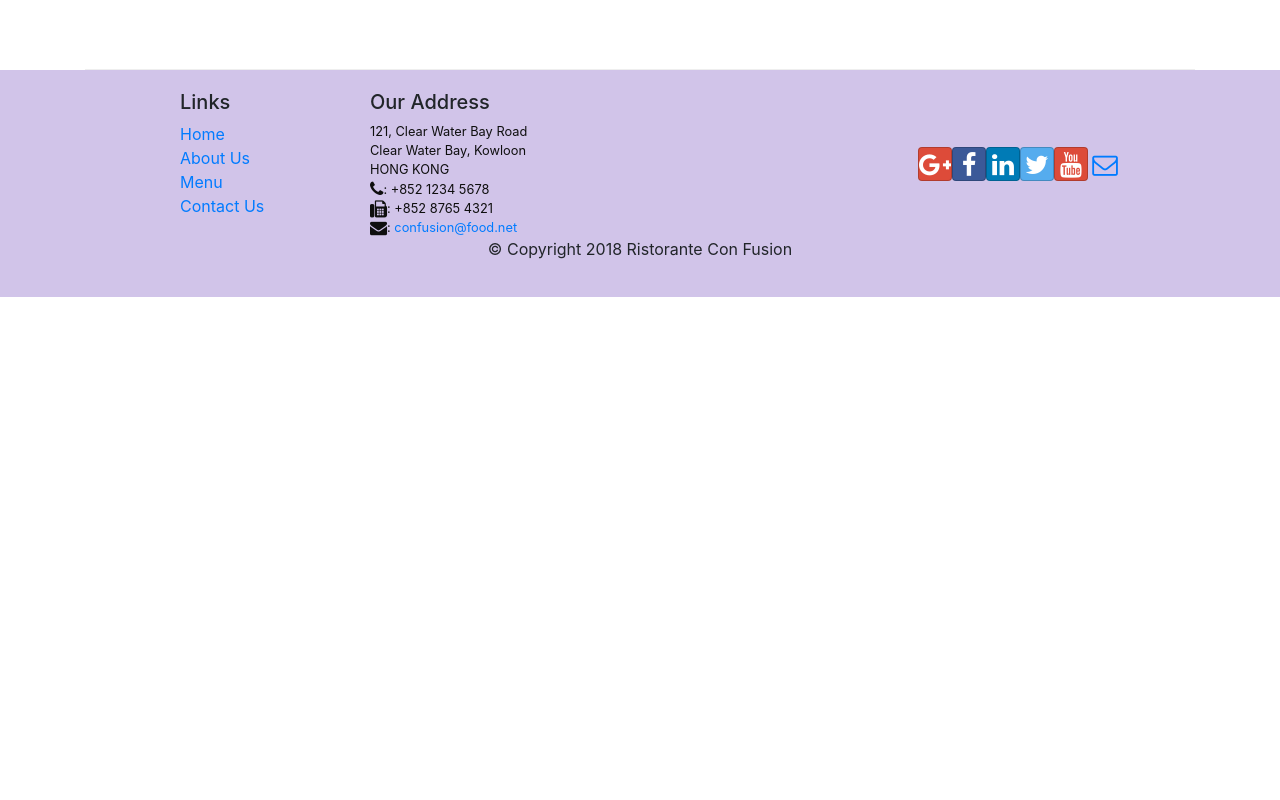
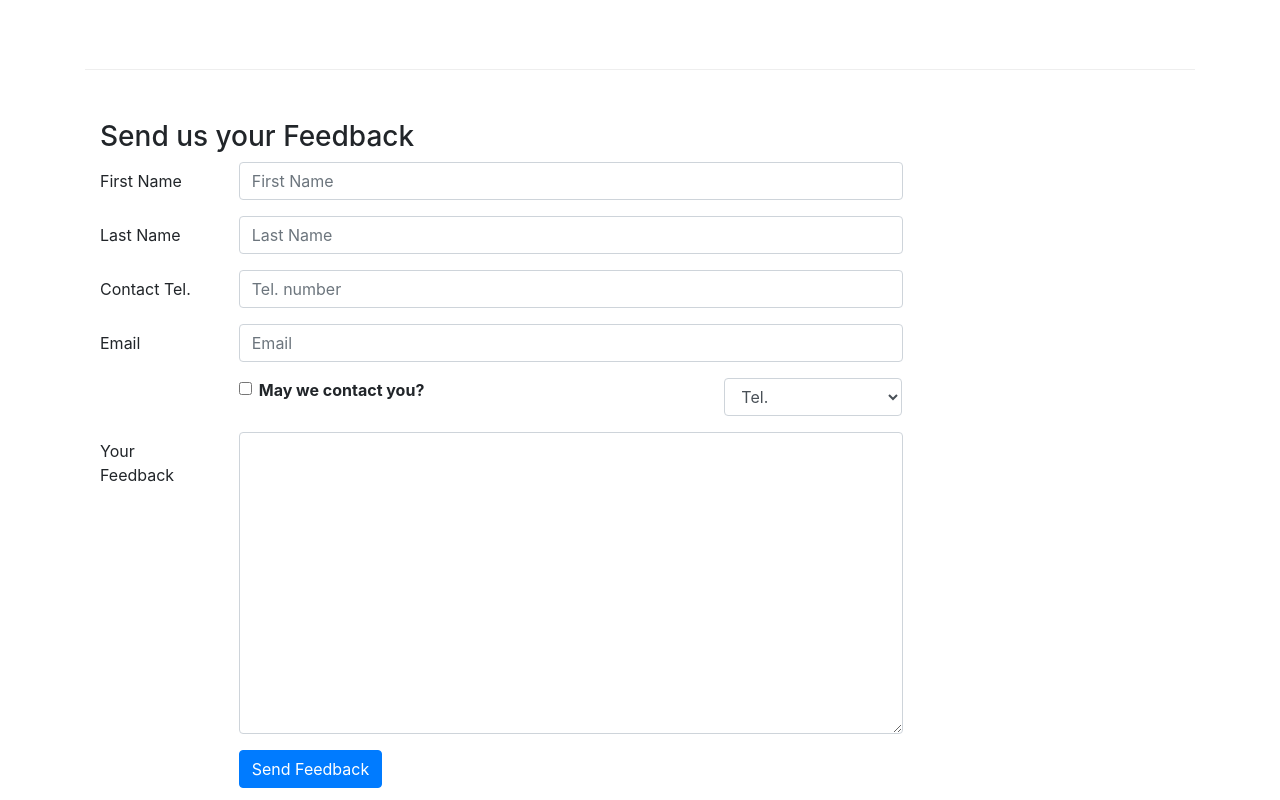
Before and after one commit to pattyish/_confusion, a React (Create React App) app: page /contactus in a window 1280 px wide. Shown: the part 820-1620 px from the top of the page. Before the commit the page ends 1117 px from the top, so only its background shows below. Built offline with nearby package versions, Linux system fonts and the light colour scheme.

Commit message:
use of reactstarp forms and controlled form

```diff
--- a/src/components/ContactComponent.js
+++ b/src/components/ContactComponent.js
@@ -1,8 +1,46 @@
 import React from "react";
-import { Breadcrumb, BreadcrumbItem } from "reactstrap";
+import {
+  Breadcrumb,
+  BreadcrumbItem,
+  Button,
+  Form,
+  FormGroup,
+  Label,
+  Input,
+  Col,
+} from "reactstrap";
 import { Link } from "react-router-dom";
 
-function Contact(props) {
+class Contact extends React.Component {
+  constructor(props) {
+    super(props);
+    this.state = {
+      firstname: '',
+      lastname: "",
+      telnum: "",
+      email: "",
+      agree: false,
+      contactType: "Tel",
+      message: "",
+    };
+    this.handleInputChange = this.handleInputChange.bind(this);
+    this.handleSubmit = this.handleSubmit.bind(this);
+  }
+  handleInputChange(event) {
+    const target = event.target;
+    const value = target.type === 'checkbox' ? target.checked : target.value;
+    const name = target.name;
+    this.setState({
+      [name]: value
+    });
+  }
+
+  handleSubmit(event) {
+    console.log('Current State is: ' + JSON.stringify(this.state));
+    alert('Current State is: ' + JSON.stringify(this.state));
+    event.preventDefault();
+}
+  render() {
     return (
       <div className="container">
         <div className="row">
@@ -63,8 +101,126 @@ function Contact(props) {
             </div>
           </div>
         </div>
+        <div className="row row-content">
+          <div className="col-12">
+            <h3>Send us your Feedback</h3>
+          </div>
+          <div className="col-12 col-md-9">
+            <Form onSubmit={this.handleSubmit}>
+              <FormGroup row>
+                <Label htmlFor="firstname" md={2}>
+                  First Name
+                </Label>
+                <Col md={10}>
+                  <Input
+                    type="text"
+                    id="firstname"
+                    name="firstname"
+                    placeholder="First Name"
+                    value={this.state.firstname}
+                    onChange={this.handleInputChange}
+                  />
+                </Col>
+              </FormGroup>
+              <FormGroup row>
+                <Label htmlFor="lastname" md={2}>
+                  Last Name
+                </Label>
+                <Col md={10}>
+                  <Input
+                    type="text"
+                    id="lastname"
+                    name="lastname"
+                    placeholder="Last Name"
+                    value={this.state.lastname}
+                    onChange={this.handleInputChange}
+                  />
+                </Col>
+              </FormGroup>
+              <FormGroup row>
+                <Label htmlFor="telnum" md={2}>
+                  Contact Tel.
+                </Label>
+                <Col md={10}>
+                  <Input
+                    type="tel"
+                    id="telnum"
+                    name="telnum"
+                    placeholder="Tel. number"
+                    value={this.state.telnum}
+                    onChange={this.handleInputChange}
+                  />
+                </Col>
+              </FormGroup>
+              <FormGroup row>
+                <Label htmlFor="email" md={2}>
+                  Email
+                </Label>
+                <Col md={10}>
+                  <Input
+                    type="email"
+                    id="email"
+                    name="email"
+                    placeholder="Email"
+                    value={this.state.email}
+                    onChange={this.handleInputChange}
+                  />
+                </Col>
+              </FormGroup>
+              <FormGroup row>
+                <Col md={{ size: 6, offset: 2 }}>
+                  <FormGroup check>
+                    <Label check>
+                      <Input
+                        type="checkbox"
+                        name="agree"
+                        checked={this.state.agree}
+                        onChange={this.handleInputChange}
+                      />{" "}
+                      <strong>May we contact you?</strong>
+                    </Label>
+                  </FormGroup>
+                </Col>
+                <Col md={{ size: 3, offset: 1 }}>
+                  <Input
+                    type="select"
+                    name="contactType"
+                    value={this.state.contactType}
+                    onChange={this.handleInputChange}
+                  >
+                    <option>Tel.</option>
+                    <option>Email</option>
+                  </Input>
+                </Col>
+              </FormGroup>
+              <FormGroup row>
+                <Label htmlFor="message" md={2}>
+                  Your Feedback
+                </Label>
+                <Col md={10}>
+                  <Input
+                    type="textarea"
+                    id="message"
+                    name="message"
+                    rows="12"
+                    value={this.state.message}
+                    onChange={this.handleInputChange}
+                  ></Input>
+                </Col>
+              </FormGroup>
+              <FormGroup row>
+                <Col md={{ size: 10, offset: 2 }}>
+                  <Button type="submit" color="primary">
+                    Send Feedback
+                  </Button>
+                </Col>
+              </FormGroup>
+            </Form>
+          </div>
+        </div>
       </div>
     );
   }
+}
 
 export default Contact;
--- a/src/components/MainComponent.js
+++ b/src/components/MainComponent.js
@@ -5,6 +5,7 @@ import Menu from "./MenuComponent";
 import Contact from "./ContactComponent";
 import Footer from "./FooterComponent";
 import DishDetails from "./DishdetailComponet";
+import About from "./aboutComponent";
 import { DISHES } from "../shared/dishes";
 import { COMMENTS } from "../shared/comments";
 import { LEADERS } from "../shared/leaders";
@@ -59,6 +60,7 @@ class Main extends Component {
           />
           <Route path="/menu/:dishId" component={DishWithId} />
           <Route exact path="/contactus" component={Contact} />
+          <Route exact path="/aboutus" component={() => <About leaders={this.state.leaders}/>} />
           <Redirect to="/home" />
         </Switch>
         <Footer />
--- /dev/null
+++ b/src/components/aboutComponent.js
@@ -0,0 +1,114 @@
+import React from "react";
+import {
+  Breadcrumb,
+  BreadcrumbItem,
+  Card,
+  CardBody,
+  CardHeader,
+  Media,
+} from "reactstrap";
+import { Link } from "react-router-dom";
+
+const RenderLeader = ({ leader }) => {
+  return (
+    <Media tag="li" className="mt-2">
+      <Media left middle>
+        <Media object src={leader.image} alt={leader.name} />
+      </Media>
+      <Media body className="ml-5">
+        <Media heading>{leader.name}</Media>
+        <p>{leader.designation}</p>
+        <p>{leader.description}</p>
+      </Media>
+    </Media>
+  );
+};
+function About(props) {
+  const leaders = props.leaders.map((leader) => {
+    return <RenderLeader key={leader.id} leader={leader} />;
+  });
+
+  return (
+    <div className="container">
+      <div className="row">
+        <Breadcrumb>
+          <BreadcrumbItem>
+            <Link to="/home">Home</Link>
+          </BreadcrumbItem>
+          <BreadcrumbItem active>About Us</BreadcrumbItem>
+        </Breadcrumb>
+        <div className="col-12">
+          <h3>About Us</h3>
+          <hr />
+        </div>
+      </div>
+      <div className="row row-content">
+        <div className="col-12 col-md-6">
+          <h2>Our History</h2>
+          <p>
+            Started in 2010, Ristorante con Fusion quickly established itself as
+            a culinary icon par excellence in Hong Kong. With its unique brand
+            of world fusion cuisine that can be found nowhere else, it enjoys
+            patronage from the A-list clientele in Hong Kong. Featuring four of
+            the best three-star Michelin chefs in the world, you never know what
+            will arrive on your plate the next time you visit us.
+          </p>
+          <p>
+            The restaurant traces its humble beginnings to{" "}
+            <em>The Frying Pan</em>, a successful chain started by our CEO, Mr.
+            Peter Pan, that featured for the first time the world's best
+            cuisines in a pan.
+          </p>
+        </div>
+        <div className="col-12 col-md-5">
+          <Card>
+            <CardHeader className="bg-primary text-white">
+              Facts At a Glance
+            </CardHeader>
+            <CardBody>
+              <dl className="row p-1">
+                <dt className="col-6">Started</dt>
+                <dd className="col-6">3 Feb. 2013</dd>
+                <dt className="col-6">Major Stake Holder</dt>
+                <dd className="col-6">HK Fine Foods Inc.</dd>
+                <dt className="col-6">Last Year's Turnover</dt>
+                <dd className="col-6">$1,250,375</dd>
+                <dt className="col-6">Employees</dt>
+                <dd className="col-6">40</dd>
+              </dl>
+            </CardBody>
+          </Card>
+        </div>
+        <div className="col-12">
+          <Card>
+            <CardBody className="bg-faded">
+              <blockquote className="blockquote">
+                <p className="mb-0">
+                  You better cut the pizza in four pieces because I'm not hungry
+                  enough to eat six.
+                </p>
+                <footer className="blockquote-footer">
+                  Yogi Berra,
+                  <cite title="Source Title">
+                    The Wit and Wisdom of Yogi Berra, P. Pepe, Diversion Books,
+                    2014
+                  </cite>
+                </footer>
+              </blockquote>
+            </CardBody>
+          </Card>
+        </div>
+      </div>
+      <div className="row row-content">
+        <div className="col-12">
+          <h2>Corporate Leadership</h2>
+        </div>
+        <div className="col-12">
+          <Media list>{leaders}</Media>
+        </div>
+      </div>
+    </div>
+  );
+}
+
+export default About;
```
Lines whose indentation alone changed are shown as unchanged.
